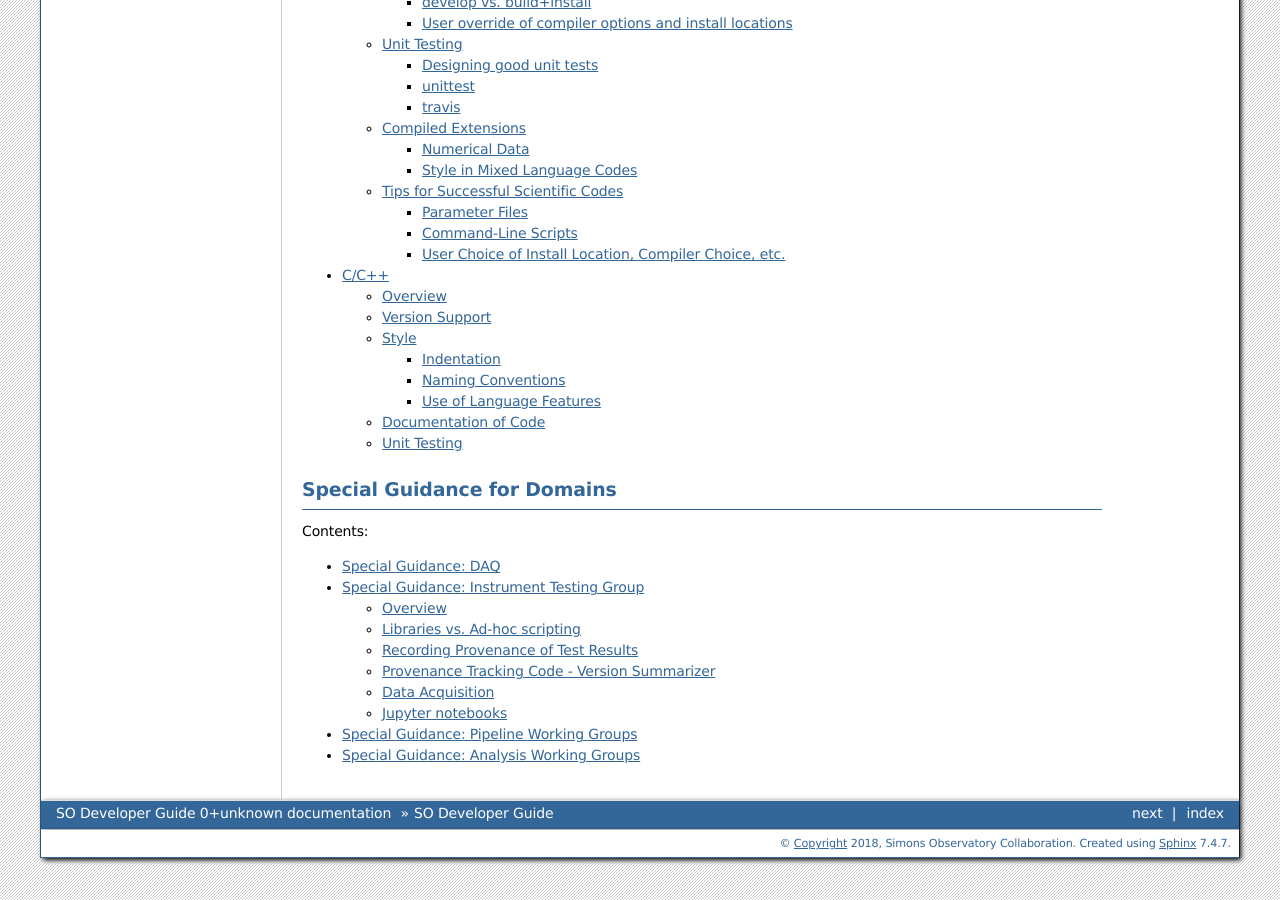
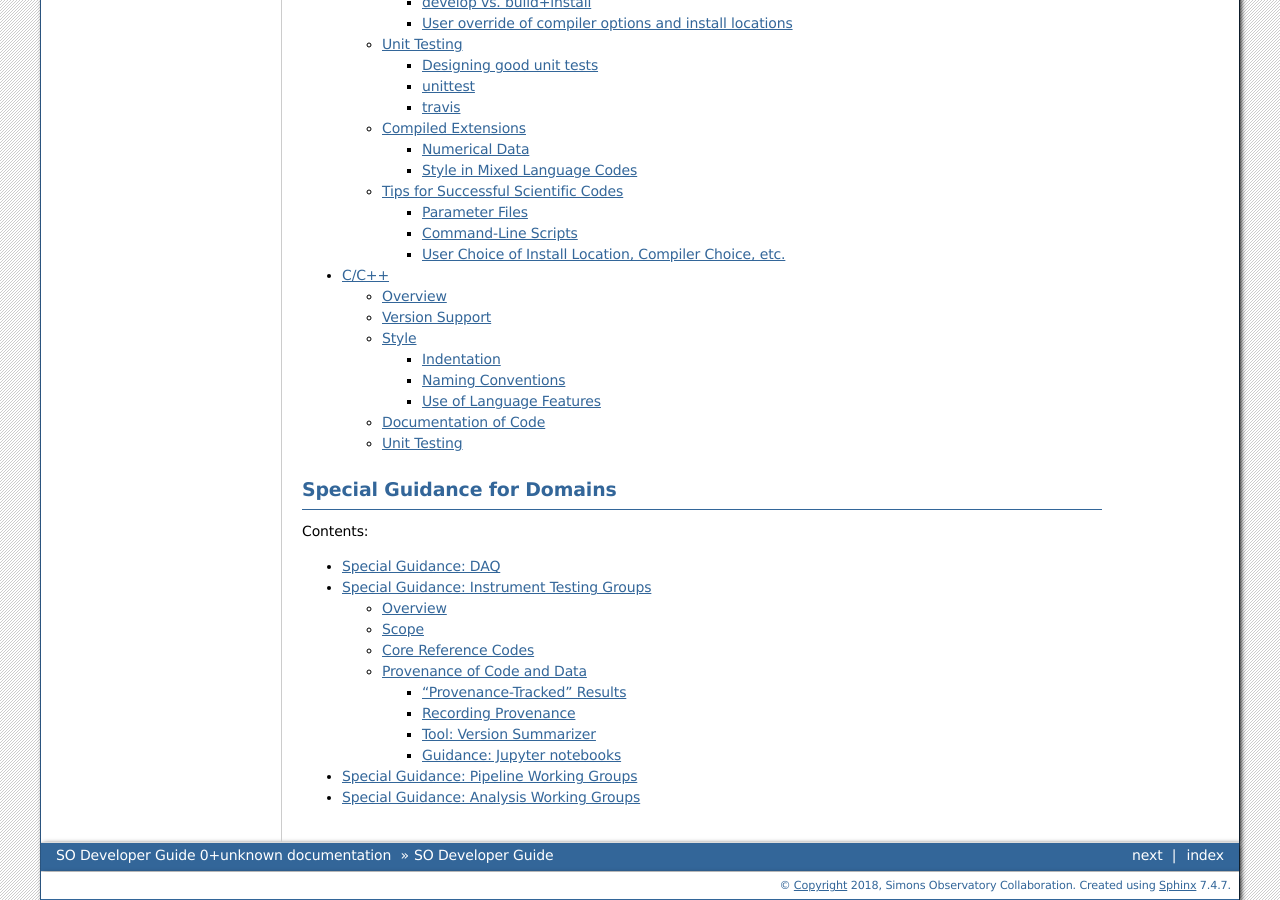
Before and after one commit to simonsobs/so_dev_guide, a Sphinx documentation site: the page built from source/index.rst, in a window 1280 px wide and 900 px high, scrolled down 924 px. Built offline with Sphinx 7.4.7, drawn with Linux system fonts in a browser that asks for light colours; part of the change alters nothing that is shown.

Commit message:
Update instrument section.

```diff
--- a/source/instrument.rst
+++ b/source/instrument.rst
@@ -1,130 +1,239 @@
-==========================================
-Special Guidance: Instrument Testing Group
-==========================================
-
-These instructions are specifically for readout, detector, and general
-instrument component testing codes.
-
-This is not meant to apply to pysmurf code.  It does not apply to OCS
-code.  It does apply to data acquisition scripts written to drive
-pysmurf in the OCS context.
-
-It's not meant to apply to PWGs, BUT especially for instrument
-characterization and calibration results, similar high levels of
-provenance tracking will be observed by the relevant PWGs.
+===========================================
+Special Guidance: Instrument Testing Groups
+===========================================
 
 
 Overview
---------
-
-Your test results need to be carefully recorded, which includes not
-just the output products and plots but also the codes used to generate
-them.  The codes provide documentation of the inputs and methods used
-for the analysis and it is thus desirable to distribute them along
-with the results.
-
-Libraries vs. Ad-hoc scripting
-------------------------------
+========
 
 Testing will necessarily involve the combination of standardized
 functions with scripting code written to tie together a particular
 analysis on a particular day.  Both the library-level code and the
-ad-hoc connective tissue are part of documenting your analysis result.
+ad-hoc connective tissue are critical components of the analysis.
 
-In order to provide uniform results across various test beds, it is a
-high priority to develop a small set of well-understood routines that
-form the core of all testing analyses.  So it is not enough to "move
-functions into a library /if/ they become widely used" -- rather, we
-should "move functions into a library so that they become widely
-used."
+The essence of this guidance is:
 
-For example, there are many possible algorithms to measure resonator
-properties, but we should quickly designate one of those approaches
+- We must put a high priority on establishing a core set of reference
+  codes that will be used for performing various analyses in a
+  consistent way across multiple testing and characterization centers.
+- Record-keeping, verification, and reproducibility must be built into
+  the ways that data are acquired, analyzed, and reported.
+
+
+..  Your test and characterization results need to be carefully recorded,
+..  and proper recording must include not only output plots and tables but
+..  also the codes used to generate the essential results.  The codes
+..  provide documentation of the inputs and methods used for the analysis,
+..  and should be communicated in close association with the results.
+..
+..  One key way to efficiently communicate the analysis technique is to
+..  rely only on a small set of broadly accepted algorithms and scripts,
+..  because that makes it possible to say "we use the usual library with
+..  the usual options" and have many people then understand what was done.
+..  It is thus a goal, in the Instrument Testing area, to focus efforts on
+..  developing a single main trunk of codes to perform and report
+..  instrument testing and characterization tasks.
+..
+
+
+Scope
+=====
+
+These instructions target readout, detector, and general instrument
+component testing and characterization codes.
+
+Many outputs from Instrument Testing and Characterization may end up
+as inputs for Pipeline Working Groups creating mapping inputs or other
+data characterization products.  Care to provenance tracking will also
+be a focus of those groups, and will follow similar patterns.
+
+This is not meant to apply to pysmurf code, as that is controlled by
+SLAC.  It does not apply to OCS code and other instrument control
+code, which falls into DAQ jurisdiction.  It `does` apply to data
+acquisition scripts written to drive pysmurf through OCS.
+
+
+Core Reference Codes
+====================
+
+**In order to provide uniform results across various test beds, it is
+a high priority to develop a small set of well-understood routines
+that form the core of all testing analyses.** So it is not enough to
+"move functions into a library *if* they become widely used" --
+rather, we should "move functions into a library *so that* they will
+become widely used."
+
+For example, there are many possible approaches to measuring resonator
+properties, but we should quickly designate one of those algorithms
 for "reference" use and give it special status in a broadly
 distributed library.
 
 Even in cases where there are many possible approaches, and when a
 second algorithm seems superior to the reference algorithm, comparison
-to the reference algorithm can be provided.  The reference
-implementation, even if it changes drastically at some point, provides
-a coherent trunk from which other branches may emerge in an organized
-fashion.
+to the reference provides the necessary context for understanding such
+superiority.  The reference implementation, even if it changes
+drastically at some point, provides a coherent trunk from which other
+branches may emerge in an organized fashion.
 
 
-Recording Provenance of Test Results
-------------------------------------
+Provenance of Code and Data
+===========================
 
-Tracked: Testing operations that provide key information for critical
-decisions or inputs to downstream data analysis are called "Tracked"
-and certain rules should be observed to properly record the provenance
-of the results.
+"Provenance-Tracked" Results
+------------------------------
 
-Examples of "Tracked" activities:
+Testing and characterization measurements and analyses that provide
+key information for critical decisions or inputs to downstream data
+analysis shall be designated as **"Provenance-Tracked"**, and certain
+rules will be observed to properly record the provenance of the
+results.
+
+Examples of Provenance-Tracked activities:
 
 - Measurements of resonator Qs to make decisions about acceptance.
 - Measurements of detector properties for the detector property
   database.
 
-Examples of activities that probably do not need to be "Tracked":
+Not all work in instrument characterization and testing will need to
+be strictly tracked.  For example, the following are likely to be
+exempt:
 
-- Sanity checks and preliminary analyses that are not part of quality
-  control / acceptance.
+- Sanity checks of hardware function or component properties;
+  preliminary analyses that are not part of quality control /
+  acceptance.
 - One-off follow-up analyses that are not shared broadly.
 
+Recording Provenance
+--------------------
 
-Provenance Tracking Code - Version Summarizer
----------------------------------------------
+For our purposes, full recording of the provenance of a test result
+requires knowing:
+
+- What versions of relevant library codes were used.
+- What ad-hoc scripts were used.
+- What data and meta-data files were used as inputs.
+
+We will make such provenance recording possible through the following
+mechanisms and policies:
+
+- Libraries will carry version codes (see section on ``versioneer``),
+  that will be reported with analysis results.  (Tools will be made
+  available to assist with this reporting.)
+- Ad-hoc scripts will be posted with the analysis results (i.e. on the
+  same web page / wiki / database), or else committed to a github repo
+  and the filename / commit hash recorded with the analysis result.
+- Data and meta-data files will be given unique identifying paths and
+  filenames.  The data being consumed should be unambiguously
+  communicated, either in the ad-hoc script or in other information
+  posted with the result.
+
+Note that the above policies rule out some command analysis patterns,
+and can lead to odd technical burdens:
+
+- **Libraries with modifications** that have not been committed to SO
+  github must not be used to generate tracked results.  In cases where
+  a temporary change to a library is required to perform some
+  analysis, there are a few options:
+
+  1) Post the version of the library *and* the `git diff` showing
+     local changes with the result.
+  2) Create a github commit on a topic branch, and make that commit
+     long-lived by merging it into a designated long-lived branch or
+     by giving it a tag on the repository (consult your repo admin).
+
+- When an analysis makes use of **command-line programs**, whose
+  inputs and behavior are controlled to some degree through arguments
+  passed from the shell, then the arguments used to run the program
+  must be communicated along with the analysis result.
+- Scripts that **glob filenames using wildcards** may need to more
+  clearly communicate what data they have ended up using in a
+  particular instance.  One solution to this is to record, as an
+  output, the names of globbed files; the Version Summarizer described
+  below may be able to help with that.
+- Scripts that **acquire and analyze data in one go** are problematic,
+  unless all data and meta-data are saved for posterity *and* the
+  analysis approach can be extracted for re-application to data in
+  situ.
+- **Jupyter notebooks** can be very convenient for presenting a
+  sequence of analysis operations.  Certain practices should be
+  observed when using a Jupyter notebook as part of provenance; see
+  below.
+
+
+Tool: Version Summarizer
+------------------------
 
 This should be used to collect software version codes and data tags,
 and to write that information alongside analysis results.
-Unfortunately it does not exist.
+Unfortunately it does not exist yet.
 
 The things we want to track with this are:
 
 - The version codes of the python modules loaded in the present
   analysis script.
-- The provenance information of some inputs (such as TOD)::
+- The provenance information of some inputs (such as TOD).
 
+We would ultimately like to support this kind of thing::
+
+  # Create tracking object.
   provenance = Provenance(output_file='prov.out')
 
   for filename in files:
-      d = load_file(filename)
-      provenance.add(d)
+      dat = load_file(filename)
+      provenance.add(filename=filename)  # register a file
+                                         #  using a filename
+      # ...do some stuff with dat...
 
+  bias_line_map = BiasLineMap.get_latest('tube_28')
+  provenance.add(bias_line_map)   # register an object that
+                                  # supports the Provenance
+                                  # interface (it can report
+                                  # its own metadata)
+
+  # ... do some stuff with bias_line_map or whatever ...
+
+  # Call finalize() to write the results to prov.out. Will include
+  # version tags of all loaded python modules.
   provenance.finalize()
 
 
-Data Acquisition
-----------------
-
-
-- ocs -> sodet -> pysmurf
-
-
-
-Jupyter notebooks
------------------
+Guidance: Jupyter notebooks
+---------------------------
 
 When writing code for yourself only, anything goes.  The advice below
 should be consulted when you wish to use a Jupyter notebook to
 communicate your analysis to other people.  Some ways to distribute
 your notebook are:
 
-- Post the ipnb file to the wiki / database server.
+- Post the ipynb file to the wiki / database server.
 - Save the notebook and analysis to pdf and post the pdf.
-- Commit the ipnb to a github repository and post the filename (and
+- Commit the ipynb to a github repository and post the filename (and
   git commit hash or date).
 
-Scripts generating ''Tracked'' results should be committed to the
-relevant repository.
+Scripts generating Provenance-Tracked results should be committed to
+the relevant repository.
 
-Your distributed notebooks or pdf output should:
+When using notebooks as part of provenance, they can be communicated
+in a few different ways:
+
+- If you want to show the analysis calls along with plots and output
+  generated by the script, then convert your output to PDF and post
+  that to the web page / wiki / database with your result.
+- If your notebook has utility going forward, then it can be committed
+  to a a github repo.  However, it's usually a good idea in such cases
+  to strip out all of the output and plots; there are tools available
+  to help do this automatically.  The github path and commit hash
+  should be posted to the analysis result page.
+
+The Jupyter notebook interface allows the presented code to be run
+out-of-order, modified after running, and so on.  Make sure that any
+notebooks you distribute:
 
 - Contain only relevant code and discussion.
-- These are great but don't let it get out of hand.
-- Don't mix data acquisition and data analysis.
-- Functions should be moved into the library level.
+- Are complete (do not contain hidden imports or analysis blocks).
+- Are accurate in the presentation of the sequence of calculations and
+  their results.
 
-This is a really good discussion of how to write nice Jupyter
-notebooks:
-https://towardsdatascience.com/jupyter-notebook-best-practices-f430a6ba8c69 .
+This is a nice discussion of how to write good Jupyter notebooks:
+https://towardsdatascience.com/jupyter-notebook-best-practices-f430a6ba8c69
+.  It includes links to other interesting discussions on the topic.
```
